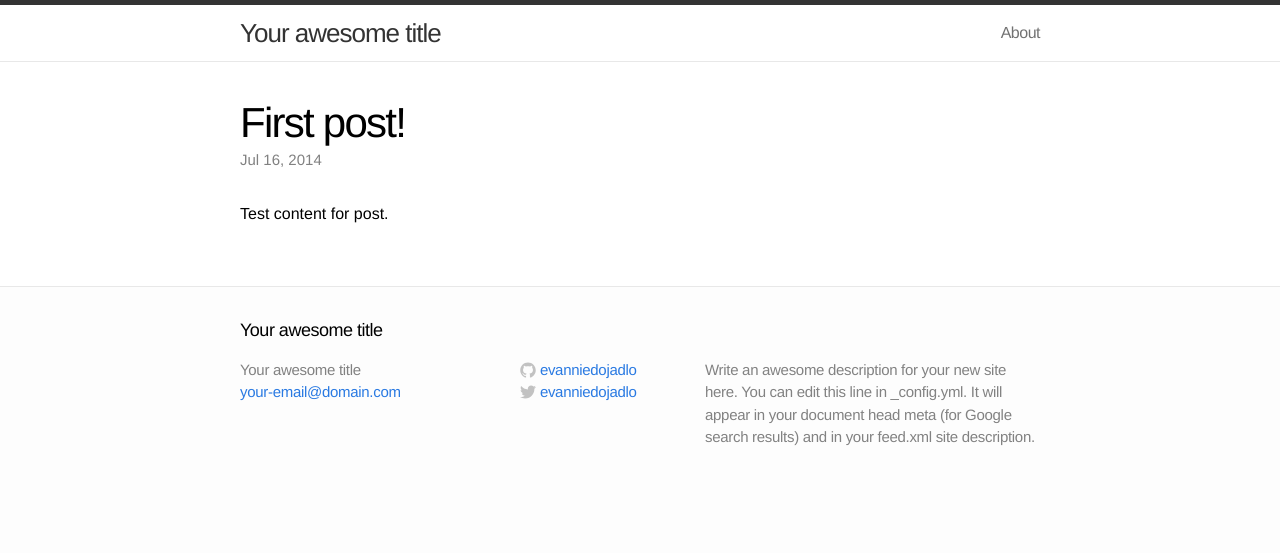
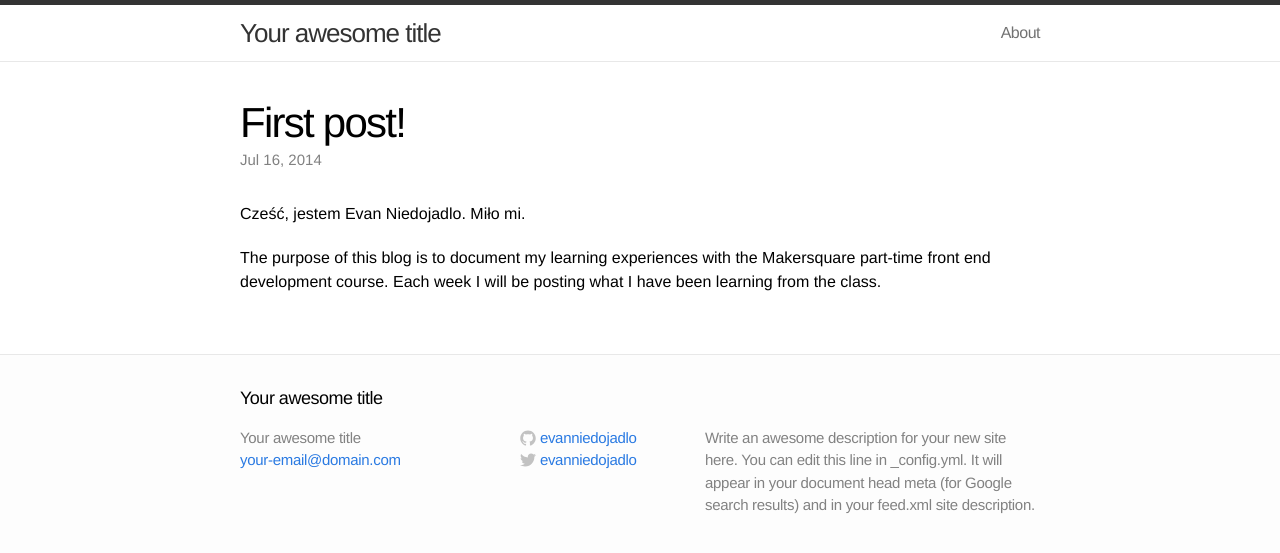
Before and after one commit to evanniedojadlo/evanniedojadlo.github.io, a Jekyll site: the page built from _posts/2014-07-16-firstpost.markdown, in a window 1280 px wide. Shown: the top 553 px of the page. Built offline with Jekyll 4.4.1, drawn with Linux system fonts in a browser that asks for light colours.

Commit message:
Updated my first blog post with actual content from original blog

```diff
--- a/_posts/2014-07-16-firstpost.markdown
+++ b/_posts/2014-07-16-firstpost.markdown
@@ -5,4 +5,6 @@ date:   2014-07-16 19:18:16
 categories: javascript
 ---
 
-Test content for post.
+Cześć, jestem Evan Niedojadlo. Miło mi.
+
+The purpose of this blog is to document my learning experiences with the Makersquare part-time front end development course. Each week I will be posting what I have been learning from the class.
```
